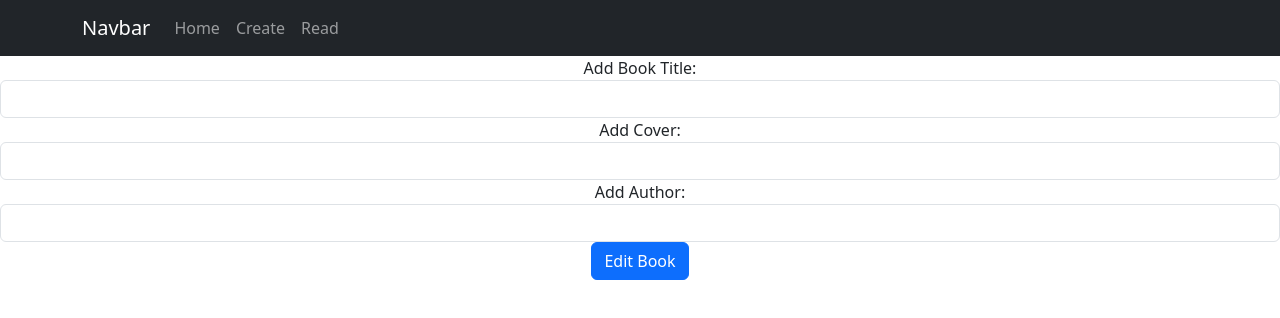
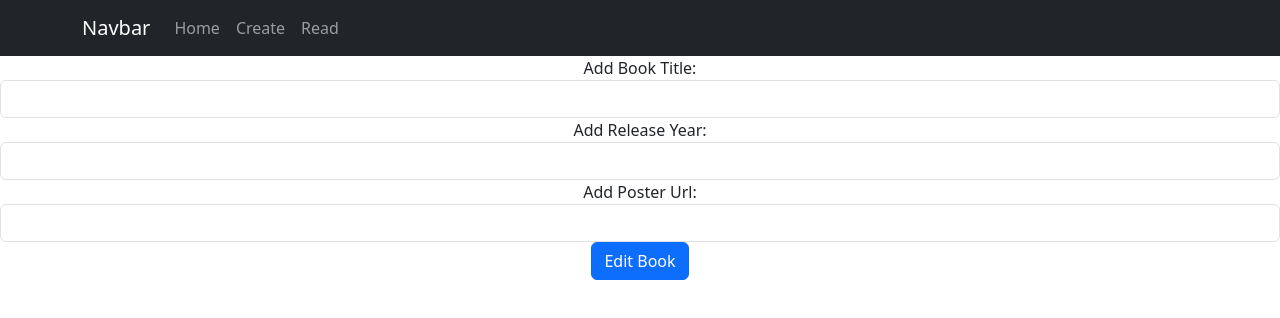
Before and after one commit to jamieg045/drep10, a React (Create React App) app: page /edit/1 in a window 1280 px wide. Shown: the top 318 px of the page. Built offline with nearby package versions, Linux system fonts and the light colour scheme; no server answers.

Commit message:
fixed error on edit.js

```diff
--- a/src/components/BackEnd/server.js
+++ b/src/components/BackEnd/server.js
@@ -46,7 +46,7 @@ const bookSchema = new mongoose.Schema({
 const BookModel = mongoose.model("books", bookSchema);
 
 app.put('/api/books/:id', async (req,res)=>{
-    console.log("Update: "+req.params.id);
+    console.log("Updated: "+ req.params.id);
     let book = await BookModel.findByIdAndUpdate(req.params.id, req.body, {new:true});
     res.send(book);
 })
@@ -61,7 +61,7 @@ app.get('/api/books', async (req,res) => {
 
 app.get('/api/books/:id', async (req, res)=> {
     console.log(req.params.id);
-    let book = await BookModel.findById({_id:req.params.identifier});
+    let book = await BookModel.findById({_id:req.params.id});
     res.send(book);
     })
 
--- a/src/components/edit.js
+++ b/src/components/edit.js
@@ -21,7 +21,7 @@ export default function Edit(props) {
         //axios is a promised based web client
         //make a HTTP Request with GET method and pass as part of the
         //url.
-        axios.get('http://localhost:4000/api/book/' + id)
+        axios.get('http://localhost:4000/api/books/' + id)
             .then((response) => {
                 // Assign Response data to the arrays using useState.
                 setTitle(response.data.title);
@@ -40,7 +40,7 @@ export default function Edit(props) {
             cover: cover,
             author: author
         };
-        axios.put('http://localhost:4000/api/book/' + id, newBook)
+        axios.put('http://localhost:4000/api/books/' + id, newBook)
             .then((res) => {
                 console.log(res.data);
                 navigate('/read');
@@ -58,16 +58,15 @@ export default function Edit(props) {
             />
           </div>
           <div className="form-group">
-                    <label>Add Cover: </label>
+            <label>Add Release Year: </label>
             <input type="text"
               className="form-control"
               value={cover}
               onChange={(e) => setCover(e.target.value)}
             />
+          </div>
           <div className="form-group">
-                    </div>
-                    <div className="form-group"></div>
-                    <label>Add Author: </label>
+            <label>Add Poster Url: </label>
             <input type="text"
               className="form-control"
               value={author}
```
Lines whose indentation alone changed are shown as unchanged.
